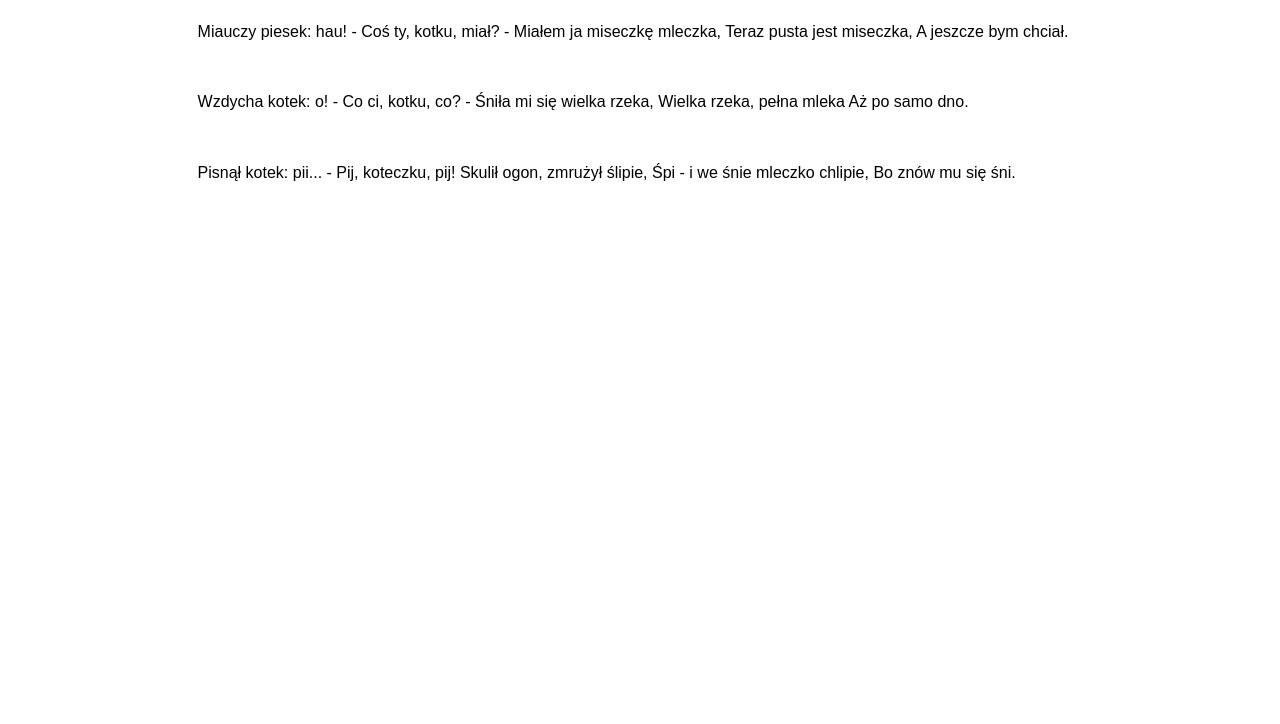
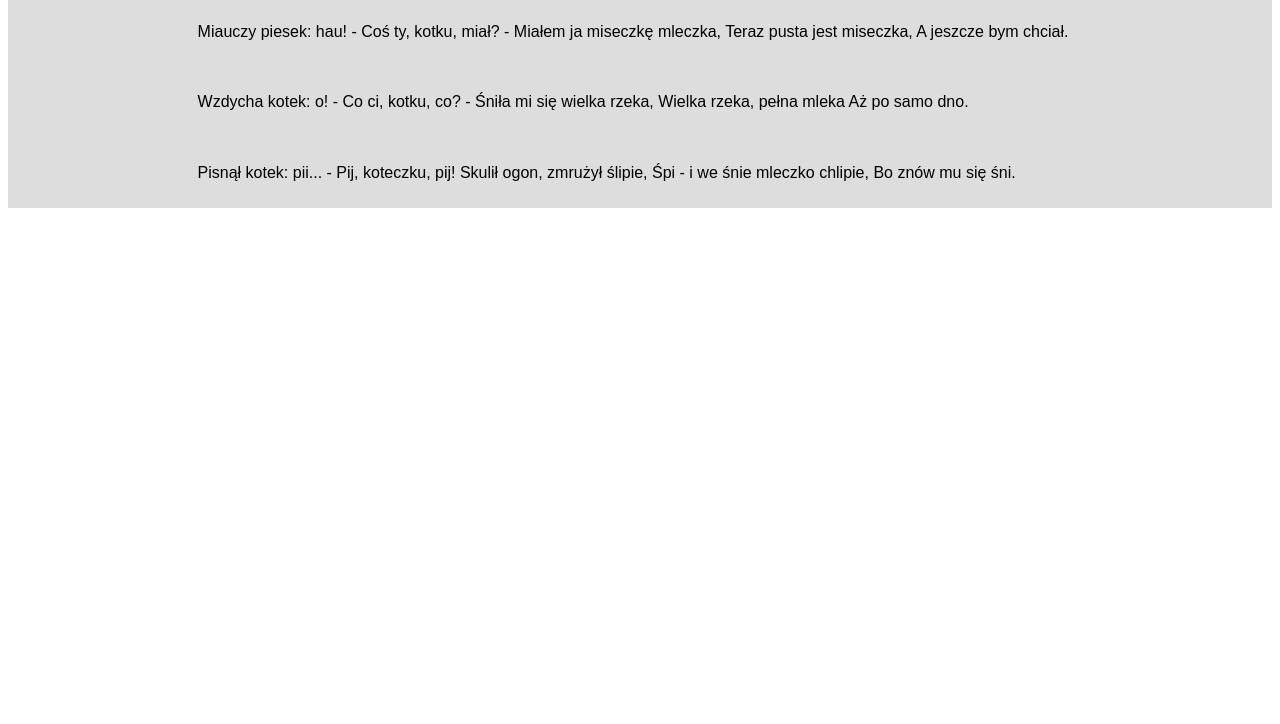
Before and after one commit to N1Anoobis/-Project-week04, a plain HTML site: page index.html in a window 1280 px wide. Shown: the part 76-800 px from the top of the page. Drawn offline with Linux system fonts and the light colour scheme.

Commit message:
Change style background

```diff
--- a/css/style.css
+++ b/css/style.css
@@ -1,6 +1,7 @@
 .container {
     display: flex;
     flex-direction: column;
+    background-color: #ddd;
 }
 
 h1,
```
